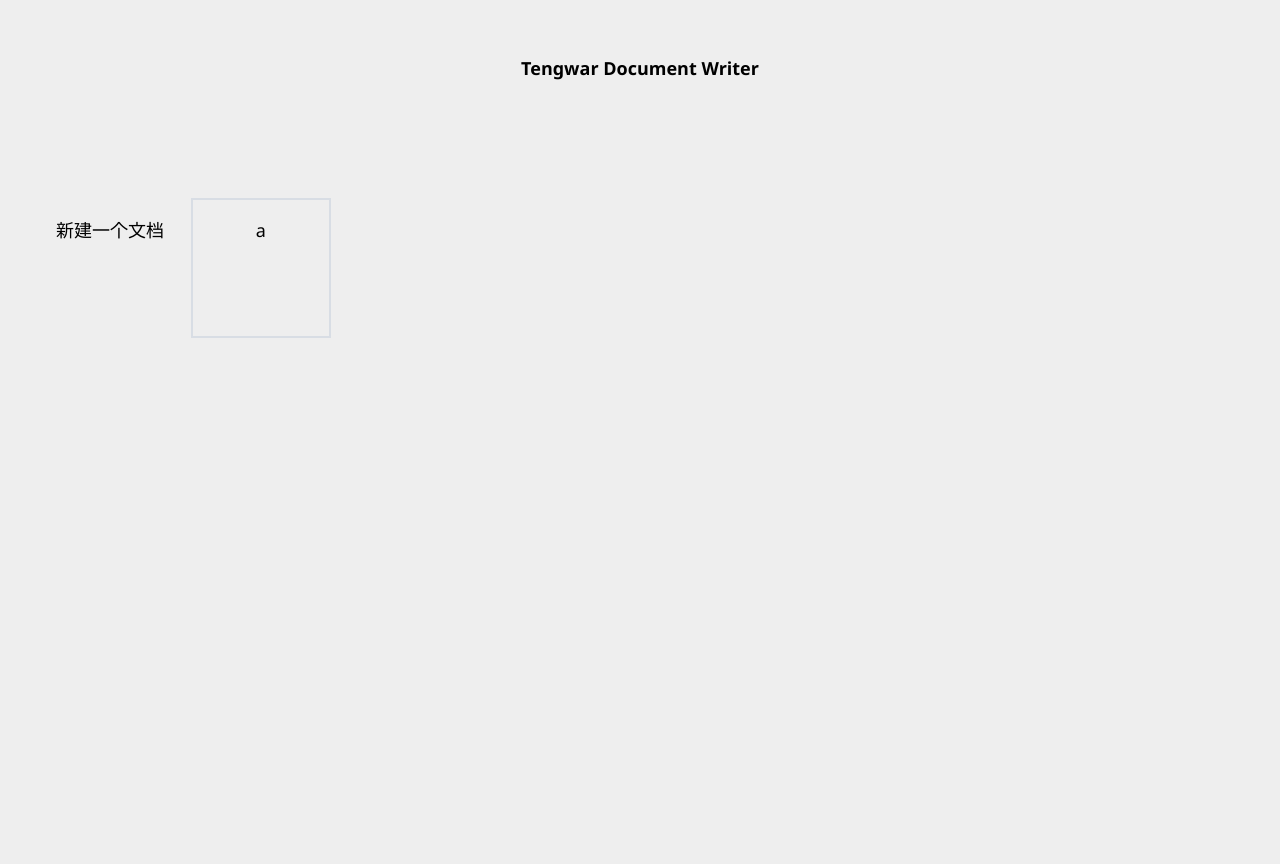
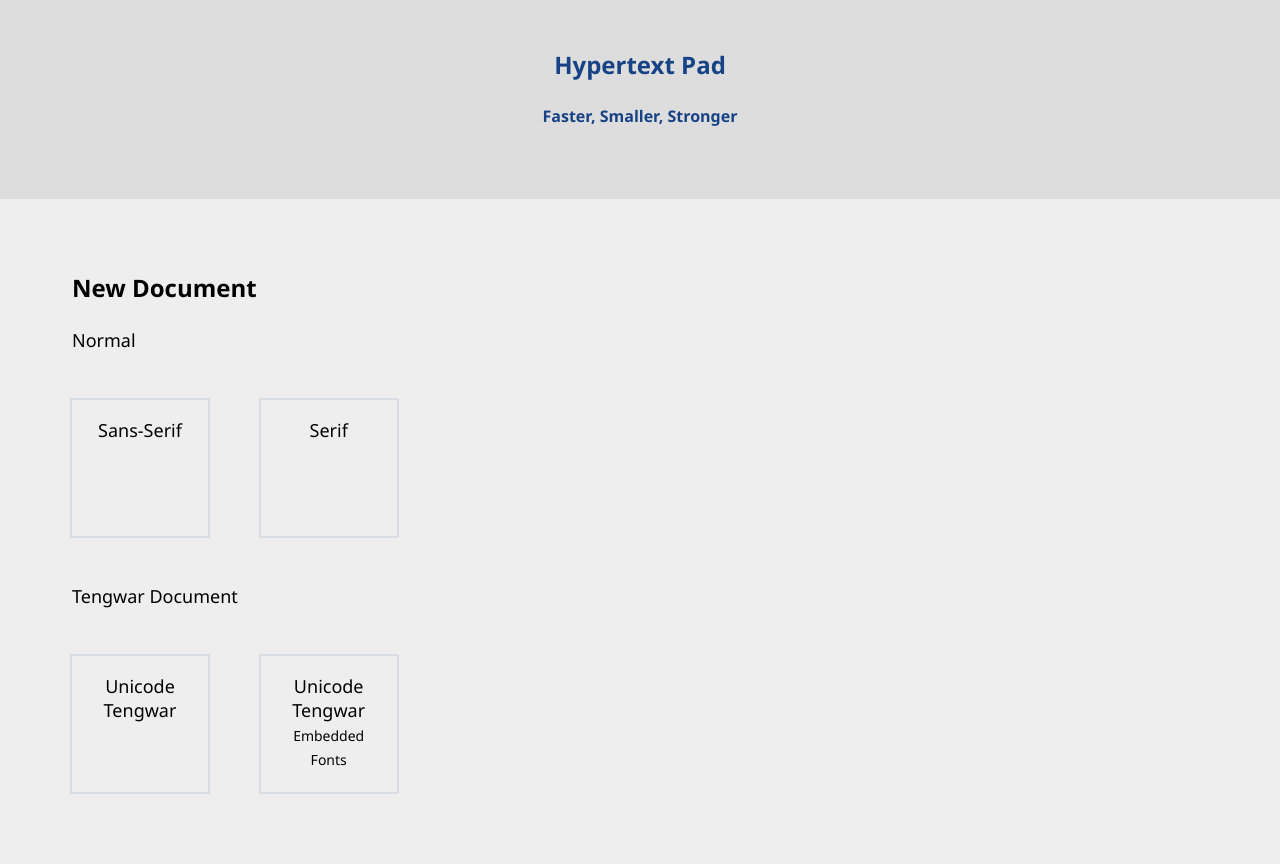
Before and after one commit to Qizhen-Yang/hypertext-pad, a plain HTML site: page index.html in a window 1280 px wide. Before the commit the page ends 800 px from the top, so only its background shows below. Drawn offline with Linux system fonts and the light colour scheme.

```diff
--- /dev/null
+++ b/fonts/telc.css
@@ -0,0 +1,4 @@
+@font-face {
+    font-family: 'telc';
+    src: url('./telc.ttf') format('truetype');
+}
--- a/index.html
+++ b/index.html
@@ -7,11 +7,26 @@
 	</head>
 	<body>
 		<div id="head">
-			Tengwar Document Writer
+			<div>Hypertext Pad</div>
+			<p>Faster, Smaller, Stronger</p>
 		</div>
 		<div id="list">
-			新建一个文档
-			<a><span>a</span></a>
+			<h3>New Document</h3>
+			<p>Normal</p>
+			<a href="./sans-serif.html">
+				Sans-Serif
+			</a>
+			<a href="./serif.html">
+				Serif
+			</a>
+			<p>Tengwar Document</p>
+			<a href="./uteng.html">
+				Unicode Tengwar
+			</a>
+			<a href="./emuteng.html">
+				Unicode Tengwar<br/>
+				<small>Embedded Fonts</small>
+			</a>
 		</div>
 	</body>
 </html>
--- a/main.css
+++ b/main.css
@@ -1,3 +1,4 @@
+*{margin: 0px; padding: 0px;}
 html, body
 {
 	font-size: 18px;
@@ -5,12 +6,19 @@
 	background-color: #eeeeee;
 	overflow-x: hidden;
 }
+p{margin: 24px; font-size: 18px;}
+h3{margin: 24px; font-size: 24px;}
+small{font-size: 14px;}
 #head
 {
 	font-weight: 600;
 	padding: 48px;
+	font-size: 24px;
 	text-align: center;
+	color: rgb(23, 67, 134);
+	background-color: #dddddd;
 }
+#head p{font-size: 16px;}
 #list
 {
 	display: block;
@@ -21,6 +29,7 @@
 #list a, #list a:visited
 {
 	display: inline-block;
+	vertical-align: top;
 	padding: 18px;
 	text-align: center;
 	width: 100px;
```
Also changed, not shown: emuteng.html (added, +20 -0 lines), sans-serif.html (added, +19 -0 lines), serif.html (added, +19 -0 lines), uteng.html (added, +19 -0 lines), fonts/telc.ttf (added), 1 other file.
